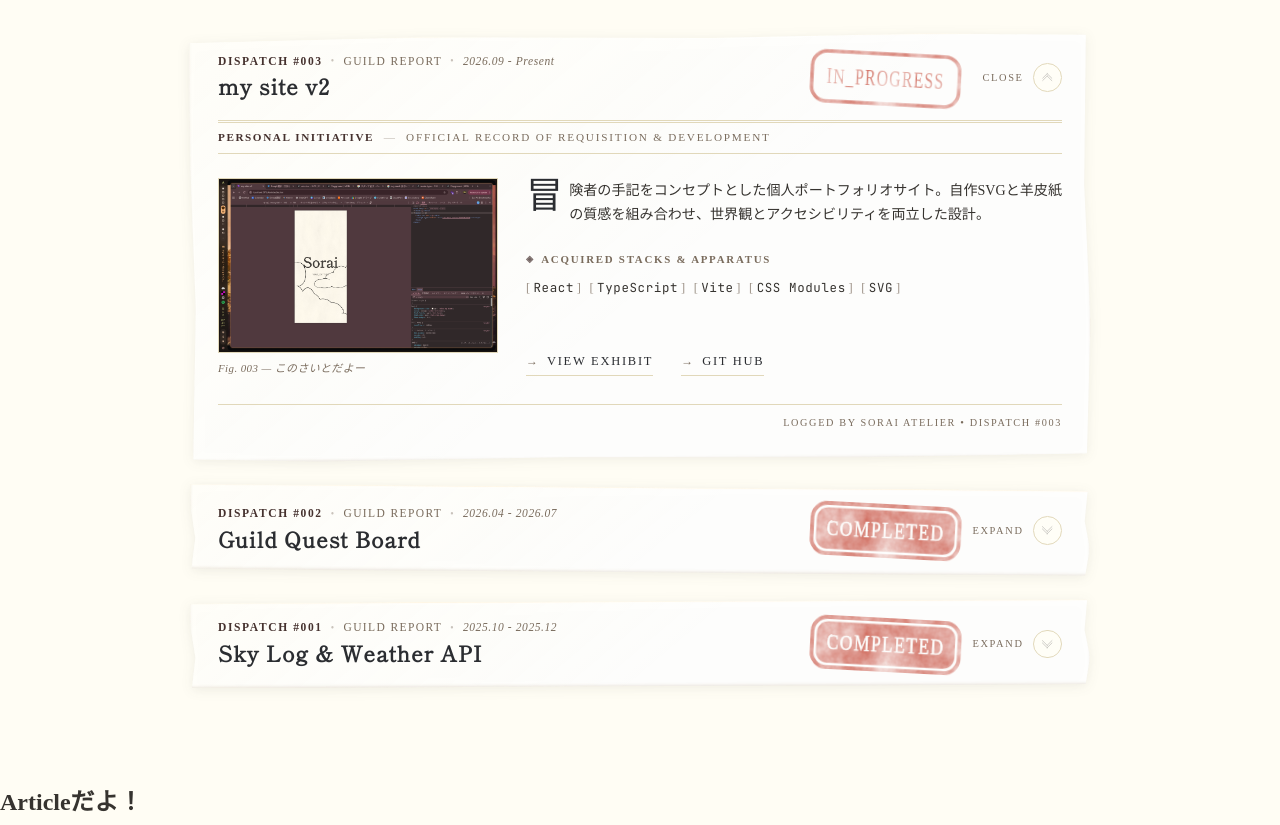
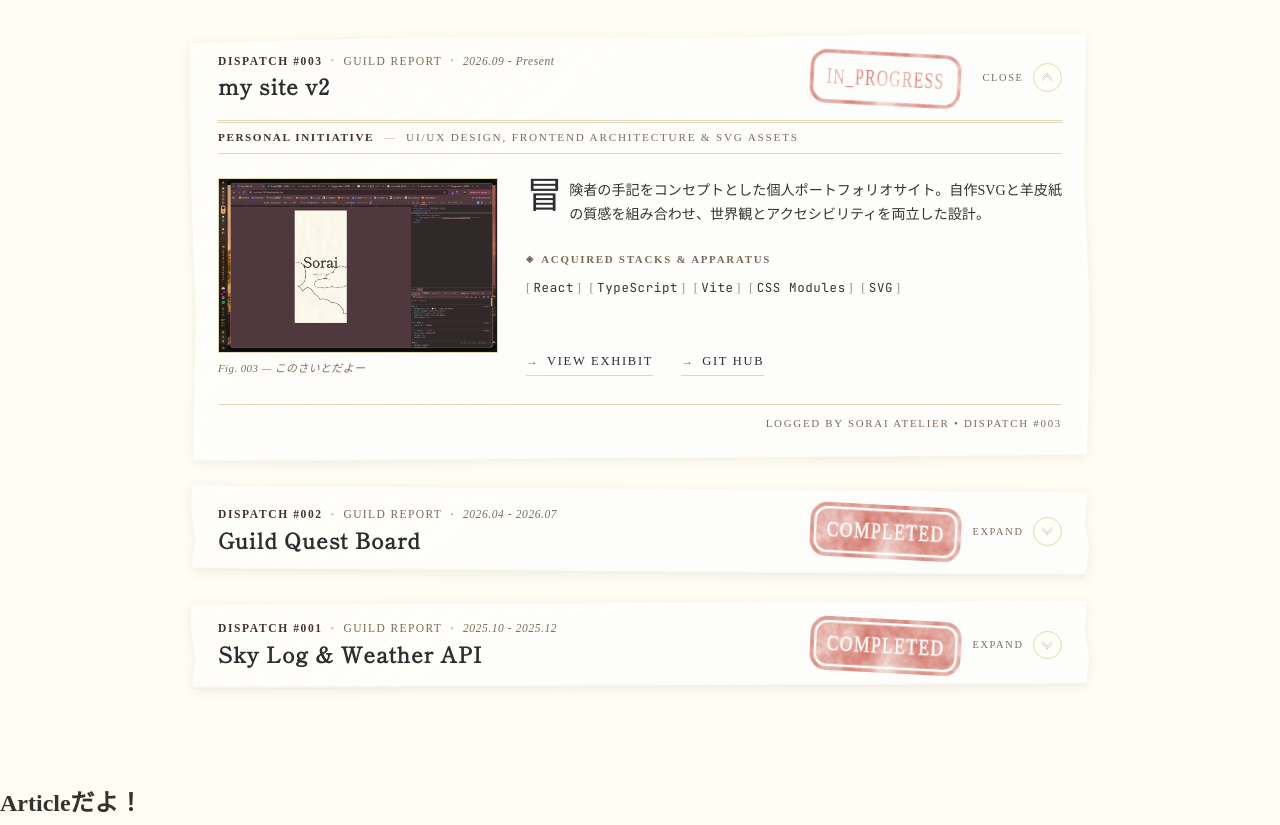
Before and after one commit to sorai-loop/my-site-v2, a React (Vite) app: page / in a window 1280 px wide. Shown: the part 1580-2405 px from the top of the page. Built offline with nearby package versions, Linux system fonts and the light colour scheme; a web font is replaced by a local one.

Commit message:
プロジェクト内での自分のロールを追加

```diff
--- a/src/components/works/WorksDetail.module.css
+++ b/src/components/works/WorksDetail.module.css
@@ -371,23 +371,23 @@
   color: var(--color-accent, #45312e);
 }
 
-/* モバイルでは背景透かしとして配置 */
+/* 奥付・フッター (コロフォン) */
 .articleFooter {
-  position: absolute;
-  bottom: 0.5rem;
-  right: 1.25rem;
-  border-top: none;
-  padding-top: 0;
-  margin-top: 0;
-  opacity: 0.08;
-  pointer-events: none;
-  z-index: 0;
+  border-top: 1px solid var(--color-border-subtle, #e1d8ba);
+  margin-top: 1.25rem;
+  padding-top: 0.5rem;
+  display: flex;
+  justify-content: flex-end;
+  position: static;
+  opacity: 1;
+  pointer-events: auto;
+  z-index: auto;
 }
 
 .footerColophon {
   font-family: var(--font-header, serif);
   font-size: 0.64rem;
-  letter-spacing: 0.16em;
+  letter-spacing: 0.14em;
   color: var(--color-text-sub, #7a6c5d);
   text-transform: uppercase;
 }
@@ -460,16 +460,13 @@
     font-size: 0.78rem;
   }
 
-  /* PCでは奥付・フッターを通常配置に戻す */
   .articleFooter {
-    position: static;
-    opacity: 1;
-    pointer-events: auto;
-    z-index: auto;
-    border-top: 1px solid var(--color-border-subtle, #e1d8ba);
     margin-top: 1.75rem;
     padding-top: 0.6rem;
-    display: flex;
-    justify-content: flex-end;
+  }
+
+  .footerColophon {
+    font-size: 0.68rem;
+    letter-spacing: 0.16em;
   }
 }
--- a/src/components/works/WorksDetail.tsx
+++ b/src/components/works/WorksDetail.tsx
@@ -32,7 +32,7 @@ export const WorksDetail = ({
         </span>
         <span className={styles.bannerDivider}>—</span>
         <span className={styles.bannerNote}>
-          OFFICIAL RECORD OF REQUISITION & DEVELOPMENT
+          {work.role ?? 'OFFICIAL RECORD OF REQUISITION & DEVELOPMENT'}
         </span>
       </div>
 
--- a/src/data/works.ts
+++ b/src/data/works.ts
@@ -15,6 +15,7 @@ export const WORKS_DATA: WorkItem[] = [
     status: 'IN_PROGRESS',
     caption: 'このさいとだよー',
     client: 'Personal Initiative',
+    role: 'UI/UX Design, Frontend Architecture & SVG Assets',
   },
   {
     id: 'guild-quest-board',
@@ -30,6 +31,7 @@ export const WORKS_DATA: WorkItem[] = [
     status: 'COMPLETED',
     caption: 'Archival blueprint documentation for Guild Quest Board.',
     client: 'Guild Mission',
+    role: 'Frontend Development & UI Design',
     collaborators: [
       {
         name: 'Companion Adventurer',
@@ -52,5 +54,6 @@ export const WORKS_DATA: WorkItem[] = [
     status: 'COMPLETED',
     caption: 'Archival blueprint documentation for Sky Log & Weather API.',
     client: 'Open Research',
+    role: 'API Architecture & Backend Integration',
   },
 ];
--- a/src/types/work.ts
+++ b/src/types/work.ts
@@ -22,5 +22,6 @@ export type WorkItem = {
   status?: WorkStatus;
   caption?: string;
   client?: string;
+  role?: string;
   collaborators?: Collaborator[];
 };
```
